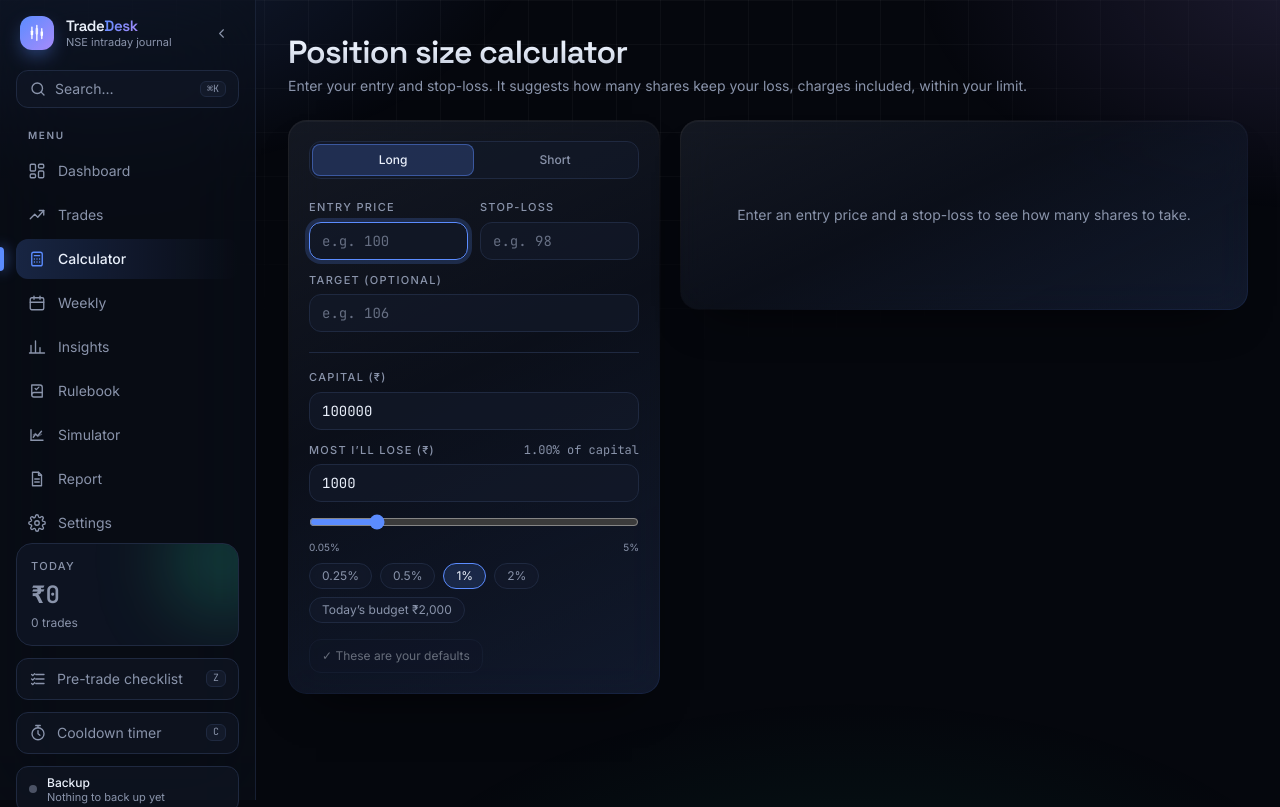
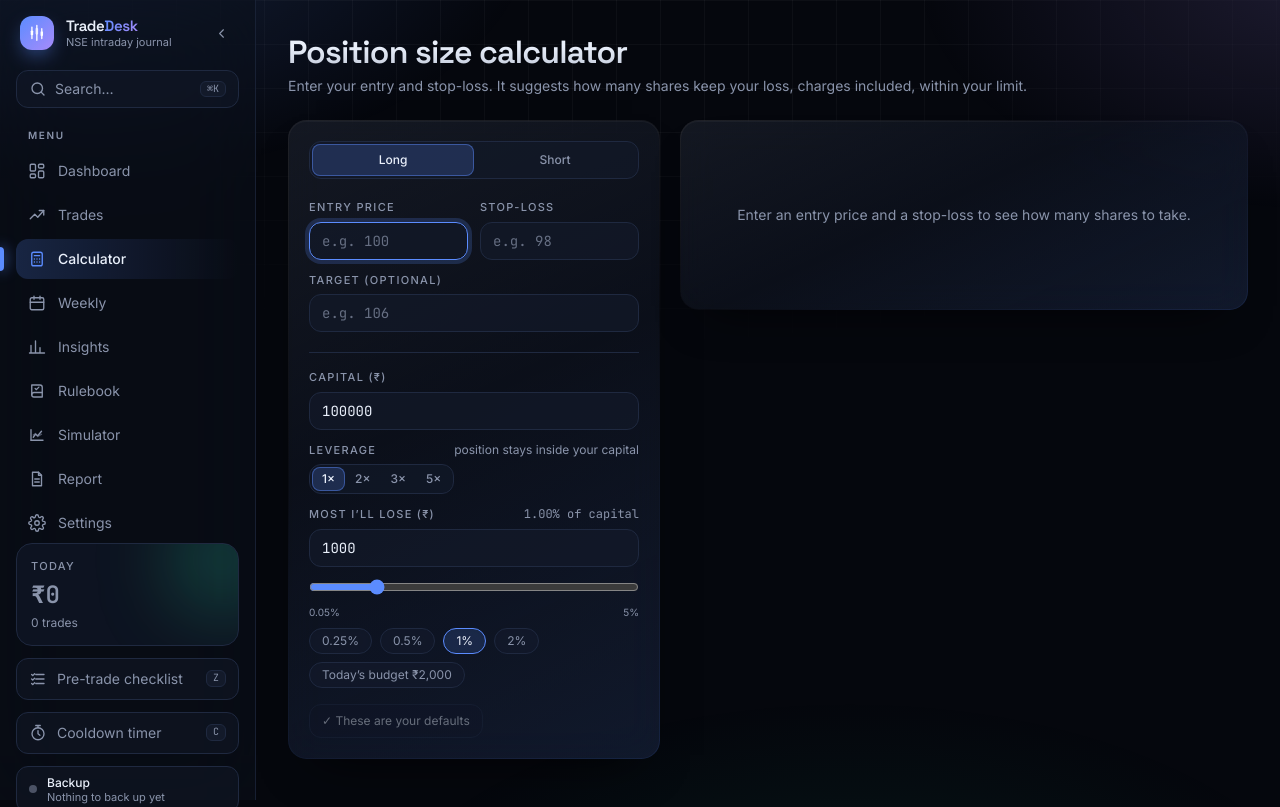
Before and after one commit to abhishekarya007/trading-journal, a React (Vite) app: page /#/calculator in a window 1280 px wide. Built offline with nearby package versions, Linux system fonts and the light colour scheme.

Commit message:
fixed calculator calc

```diff
--- a/src/lib/defaults.ts
+++ b/src/lib/defaults.ts
@@ -9,7 +9,7 @@ export const DEFAULT_SETTINGS: Settings = {
   mistakeTags: ['FOMO', 'Revenge trade', 'Moved SL', 'Oversized', 'Early exit', 'No SL'],
   exitMistakes: ['Early exit', 'Moved SL'],
   risk: { dailyLossLimit: 2000, maxConsecutiveLosses: 3, maxTradesPerDay: 10 },
-  calculator: { capital: 100000, maxLoss: 1000 },
+  calculator: { capital: 100000, maxLoss: 1000, leverage: 1 },
   goals: { profit: 0, maxLoss: 0 },
   cooldown: { minutes: 15, offerAfterLoss: true, sound: true, notify: false },
   checklist: {
--- a/src/lib/positionSize.ts
+++ b/src/lib/positionSize.ts
@@ -21,10 +21,14 @@ export interface SizeInput {
   target?: number
   side: Side
   rates: ChargeRates
+  maxValue?: number // the most the position may cost, e.g. your capital (times leverage). Leave out for no cap
 }
 
 export interface SizeResult {
   qty: number
+  riskQty: number // what the loss limit alone would allow
+  cappedByCapital: boolean // the position was cut down so it fits inside maxValue
+  maxQty: number | null // the most shares maxValue buys (null when there is no cap)
   perShare: number
   positionValue: number
   atStop: Outcome // the trade if the stop-loss is hit
@@ -56,6 +60,12 @@ export function sizeForLoss(i: SizeInput): SizeResult | null {
     qty = lo
   }
 
+  // Never suggest more shares than the money allows. Less quantity means less loss, so the loss limit still holds.
+  const riskQty = qty
+  const maxQty = i.maxValue !== undefined && i.maxValue >= 0 ? Math.floor(i.maxValue / i.entry) : null
+  const cappedByCapital = maxQty !== null && riskQty > maxQty
+  if (cappedByCapital) qty = maxQty!
+
   const atStop = outcomeAt(i.side, i.entry, i.stop, qty, i.rates)
   const loss = qty > 0 ? -atStop.net : 0
   let atTarget: SizeResult['atTarget'] = null
@@ -64,7 +74,7 @@ export function sizeForLoss(i: SizeInput): SizeResult | null {
     const rewardPerShare = Math.abs(i.target - i.entry)
     atTarget = { ...o, rewardPerShare, priceRR: rewardPerShare / perShare, netRR: qty > 0 && loss > 0 ? o.net / loss : null }
   }
-  return { qty, perShare, positionValue: qty * i.entry, atStop, loss, priceLoss: qty > 0 ? -atStop.gross : 0, wrongSide, atTarget }
+  return { qty, riskQty, cappedByCapital, maxQty, perShare, positionValue: qty * i.entry, atStop, loss, priceLoss: qty > 0 ? -atStop.gross : 0, wrongSide, atTarget }
 }
 
 /** How much of today's loss budget is left: the limit minus what you've already lost today (profits don't add to it). */
--- a/src/lib/types.ts
+++ b/src/lib/types.ts
@@ -46,7 +46,7 @@ export interface Settings {
   exitMistakes: string[] // subset of mistakeTags about leaving a trade (not priced as 'skip the trade')
   rates: ChargeRates
   risk: RiskRules
-  calculator: { capital: number; maxLoss: number } // defaults for the Calculator page (₹)
+  calculator: { capital: number; maxLoss: number; leverage: number } // defaults for the Calculator page (₹)
   goals: { profit: number; maxLoss: number } // default monthly profit goal and loss limit in ₹ (0 = off)
   cooldown: { minutes: number; offerAfterLoss: boolean; sound: boolean; notify: boolean } // the break timer after a stop-loss
   checklist: { items: string[] } // the questions on the pre-trade checklist (opened with Z)
--- a/src/pages/Calculator.tsx
+++ b/src/pages/Calculator.tsx
@@ -24,6 +24,7 @@ export default function Calculator({ rows, settings, save }: Props) {
   const [target, setTarget] = useState('')
   const [capital, setCapital] = useState(String(settings.calculator.capital))
   const [loss, setLoss] = useState(String(settings.calculator.maxLoss))
+  const [leverage, setLeverage] = useState(settings.calculator.leverage || 1)
 
   const cap = num(capital)
   const limit = num(loss)
@@ -31,8 +32,9 @@ export default function Calculator({ rows, settings, save }: Props) {
   const sliderMax = Math.max(5, Math.ceil(pct)) // the thumb always stays on the track, even for a big typed amount
 
   const res = useMemo(
-    () => sizeForLoss({ limit, entry: num(entry), stop: num(stop), target: num(target) || undefined, side, rates: settings.rates }),
-    [limit, entry, stop, target, side, settings.rates],
+    // The position can never cost more than your capital (times any leverage your broker gives you).
+    () => sizeForLoss({ limit, entry: num(entry), stop: num(stop), target: num(target) || undefined, side, rates: settings.rates, maxValue: cap > 0 ? cap * leverage : undefined }),
+    [limit, entry, stop, target, side, settings.rates, cap, leverage],
   )
 
   const todayNet = useMemo(() => rows.filter((r) => r.trade.date === localDate()).reduce((s, r) => s + r.res.net, 0), [rows])
@@ -40,12 +42,12 @@ export default function Calculator({ rows, settings, save }: Props) {
   const monthCap = monthlyCapital(rows, settings, localDate().slice(0, 7)).get(localDate().slice(0, 7))?.capital
 
   const setLossFromPct = (p: number) => setLoss(String(Math.round((cap * p) / 100)))
-  const isDefault = cap === settings.calculator.capital && limit === settings.calculator.maxLoss
+  const isDefault = cap === settings.calculator.capital && limit === settings.calculator.maxLoss && leverage === (settings.calculator.leverage || 1)
   const saveDefaults = () => {
-    save({ ...settings, calculator: { capital: cap, maxLoss: limit } })
+    save({ ...settings, calculator: { capital: cap, maxLoss: limit, leverage } })
     toast('Saved as your defaults')
   }
-  const resetDefaults = () => { setCapital(String(settings.calculator.capital)); setLoss(String(settings.calculator.maxLoss)) }
+  const resetDefaults = () => { setCapital(String(settings.calculator.capital)); setLoss(String(settings.calculator.maxLoss)); setLeverage(settings.calculator.leverage || 1) }
 
   const copyQty = async () => {
     if (!res || res.qty < 1) return
@@ -92,6 +94,16 @@ export default function Calculator({ rows, settings, save }: Props) {
                 {monthCap !== undefined && monthCap !== cap && (
                   <button type="button" className="btn-ghost shrink-0 !px-2.5 !py-1.5 text-xs" onClick={() => setCapital(String(monthCap))} title="Use the trading capital you set for this month">This month’s</button>
                 )}
+              </div>
+            </div>
+
+            <div>
+              <div className="mb-1.5 flex items-baseline justify-between">
+                <span className="label !mb-0">Leverage</span>
+                <span className="text-xs text-muted">{leverage === 1 ? 'position stays inside your capital' : `position can be up to ${inr(Math.round(cap * leverage))}`}</span>
+              </div>
+              <div className="seg" role="group" aria-label="Leverage">
+                {[1, 2, 3, 5].map((n) => <button key={n} type="button" aria-pressed={leverage === n} onClick={() => setLeverage(n)}>{n}×</button>)}
               </div>
             </div>
 
@@ -144,7 +156,14 @@ export default function Calculator({ rows, settings, save }: Props) {
                 </div>
               </div>
 
-              {res.qty < 1 && <p className="rounded-xl border border-warn/40 bg-warn/10 px-3.5 py-2.5 text-sm">⚠ Even a single share would lose more than your limit at this stop-loss. Raise the limit or tighten the stop.</p>}
+              {res.cappedByCapital && (
+                <p className="rounded-xl border border-accent/40 bg-accent/10 px-3.5 py-2.5 text-sm">
+                  Limited by your capital. Your risk limit alone would allow <b className="num">{res.riskQty}</b> shares ({inr(Math.round(res.riskQty * num(entry)))}), but only <b className="num">{res.maxQty}</b> fit in {leverage === 1 ? 'your capital' : `${inr(Math.round(cap * leverage))} (${leverage}× leverage)`}.
+                  So you risk only <b className="num">{inr(Math.round(res.loss))}</b> here, less than your limit.{leverage === 1 && <> If your broker gives intraday leverage, set it above.</>}
+                </p>
+              )}
+
+              {res.qty < 1 && <p className="rounded-xl border border-warn/40 bg-warn/10 px-3.5 py-2.5 text-sm">{res.cappedByCapital || (res.maxQty === 0 && res.riskQty > 0) ? '⚠ A single share costs more than your capital. Raise the capital or leverage.' : '⚠ Even a single share would lose more than your limit at this stop-loss. Raise the limit or tighten the stop.'}</p>}
 
               {res.qty > 0 && (
                 <div className="rounded-xl border border-down/30 bg-down/5 p-4">
```
Also changed, not shown: 1 other file (tests, documents, lock files or other folders).
